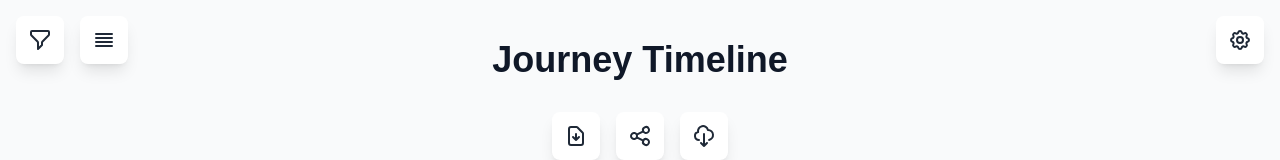
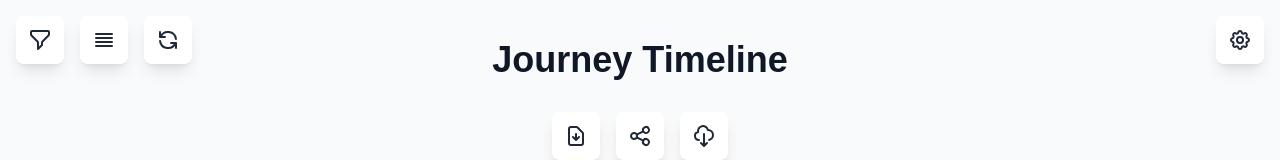
Before and after one commit to ryanleis/journeymappy, a Next.js app: page / in a window 1280 px wide. Shown: the top 160 px of the page. Built offline with nearby package versions, Linux system fonts and the light colour scheme.

Commit message:
Start over button

```diff
--- a/src/app/page.tsx
+++ b/src/app/page.tsx
@@ -10,6 +10,7 @@ import ActivityFilter from "../components/ActivityFilter";
 import TimelineSharing from "../components/TimelineSharing";
 import FileImport from "../components/FileImport";
 import TimelineLayoutSwitcher, { TimelineLayout } from "../components/TimelineLayoutSwitcher";
+import StartOver from "../components/StartOver";
 import { useColors } from "../context/ColorContext";
 
 export type Activity = {
@@ -32,7 +33,7 @@ export default function HomePage() {
   const [currentTimeline, setCurrentTimeline] = useState<TimelineConfig | null>(null);
   const [savedTimelines, setSavedTimelines] = useState<TimelineConfig[]>([]);
   const [timelineLayout, setTimelineLayout] = useState<TimelineLayout>('inline');
-  const { colors } = useColors();
+  const { colors, resetColors } = useColors();
 
   // Load saved data from localStorage
   useEffect(() => {
@@ -122,6 +123,28 @@ export default function HomePage() {
     setTimelineLayout(layout);
   };
 
+  const handleStartOver = () => {
+    // Clear all data
+    setActivities([]);
+    setFilteredActivities([]);
+    setSelectedActivity(null);
+    setCurrentTimeline(null);
+    setSavedTimelines([]);
+    setTimelineLayout('inline');
+
+    // Clear localStorage
+    localStorage.removeItem(ACTIVITIES_STORAGE_KEY);
+    localStorage.removeItem(TIMELINES_STORAGE_KEY);
+    localStorage.removeItem(LAYOUT_STORAGE_KEY);
+
+    // Reset colors to default
+    resetColors();
+
+    // Clear any other stored data
+    localStorage.removeItem('colorSettings');
+    localStorage.removeItem('customThemes');
+  };
+
   return (
     <main className="min-h-screen flex flex-col items-center py-10" style={{ backgroundColor: colors.pageBackground }}>
       <h1 className="text-4xl font-bold mb-8 text-gray-900">Journey Timeline</h1>
@@ -146,6 +169,7 @@ export default function HomePage() {
         <FileImport
           onImport={importActivities}
         />
+        <StartOver onStartOver={handleStartOver} />
       </div>
 
       {/* Current timeline info */}
--- /dev/null
+++ b/src/components/StartOver.tsx
@@ -0,0 +1,116 @@
+"use client";
+
+import React, { useState } from 'react';
+import { useColors } from '../context/ColorContext';
+
+type StartOverProps = {
+  onStartOver: () => void;
+};
+
+export default function StartOver({ onStartOver }: StartOverProps) {
+  const { colors } = useColors();
+  const [isOpen, setIsOpen] = useState(false);
+
+  const handleStartOver = () => {
+    if (confirm('Are you sure you want to start over? This will permanently delete all timelines, activities, and settings. This action cannot be undone.')) {
+      onStartOver();
+      setIsOpen(false);
+    }
+  };
+
+  return (
+    <div className="fixed top-4 left-36 z-40">
+      <button
+        onClick={() => setIsOpen(!isOpen)}
+        className="rounded-lg p-3 shadow-lg hover:shadow-xl transition-shadow"
+        style={{
+          backgroundColor: colors.activityBoxBackground,
+          color: colors.activityBoxText
+        }}
+        title="Start Over"
+      >
+        <svg
+          xmlns="http://www.w3.org/2000/svg"
+          className="h-6 w-6"
+          fill="none"
+          viewBox="0 0 24 24"
+          stroke="currentColor"
+        >
+          <path
+            strokeLinecap="round"
+            strokeLinejoin="round"
+            strokeWidth={2}
+            d="M4 4v5h.582m15.356 2A8.001 8.001 0 004.582 9m0 0H9m11 11v-5h-.581m0 0a8.003 8.003 0 01-15.357-2m15.357 2H15"
+          />
+        </svg>
+      </button>
+
+      {isOpen && (
+        <div
+          className="absolute top-16 left-0 rounded-xl shadow-2xl p-6 w-80 animate-slideDown"
+          style={{ backgroundColor: colors.modalBackground }}
+        >
+          <div className="flex justify-between items-center mb-6">
+            <h3 className="text-lg font-semibold" style={{ color: colors.activityBoxText }}>Start Over</h3>
+            <button
+              onClick={() => setIsOpen(false)}
+              className="text-gray-400 hover:text-gray-700 text-2xl font-bold focus:outline-none"
+            >
+              ×
+            </button>
+          </div>
+
+          <div className="space-y-4">
+            <div className="p-4 rounded-lg" style={{ backgroundColor: colors.activityBoxBackground }}>
+              <h4 className="font-medium mb-2" style={{ color: colors.activityBoxText }}>⚠️ Warning</h4>
+              <p className="text-sm" style={{ color: colors.activityBoxText }}>
+                Starting over will permanently delete:
+              </p>
+              <ul className="text-sm mt-2 space-y-1" style={{ color: colors.activityBoxText }}>
+                <li>• All timelines</li>
+                <li>• All activities</li>
+                <li>• All custom themes</li>
+                <li>• All color settings</li>
+                <li>• All imported data</li>
+              </ul>
+            </div>
+
+            <div className="flex gap-3">
+              <button
+                onClick={handleStartOver}
+                className="flex-1 p-2 rounded-lg transition-colors text-sm"
+                style={{
+                  backgroundColor: '#ef4444',
+                  color: 'white'
+                }}
+              >
+                Start Over
+              </button>
+              <button
+                onClick={() => setIsOpen(false)}
+                className="p-2 rounded-lg transition-colors text-sm"
+                style={{
+                  backgroundColor: colors.activityBoxBackground,
+                  color: colors.activityBoxText,
+                  border: `1px solid ${colors.activityBoxText}`
+                }}
+              >
+                Cancel
+              </button>
+            </div>
+          </div>
+
+          <style jsx>{`
+            @keyframes slideDown {
+              from { transform: translateY(-10px); opacity: 0; }
+              to { transform: translateY(0); opacity: 1; }
+            }
+            .animate-slideDown {
+              animation: slideDown 0.2s ease-out;
+            }
+          `}</style>
+        </div>
+      )}
+    </div>
+  );
+}
--- a/src/components/Timeline.tsx
+++ b/src/components/Timeline.tsx
@@ -66,27 +66,29 @@ export default function Timeline({ activities, onSelect, layout }: TimelineProps
           })}
         </div>
 
-        {/* Timeline line */}
+        {/* Timeline line with extended padding */}
+        <div className="relative mx-32">
           <div
-          className="relative h-1 rounded-full mx-4"
+            className="h-1 rounded-full"
             style={{ backgroundColor: colors.timelineColor }}
           >
-          {/* Timeline markers */}
+            {/* Timeline markers with dots */}
             {sorted.map((activity) => {
               const pos = ((new Date(activity.endDate).getTime() - minDate) / range) * 100;
               return (
                 <div
                   key={activity.id}
-                className="absolute top-1/2 w-3 h-3 rounded-full border-2"
+                  className="absolute top-1/2 w-4 h-4 rounded-full border-2 shadow-sm"
                   style={{
                     left: `${pos}%`,
                     backgroundColor: colors.activityBoxBackground,
-                  borderColor: colors.activityBoxText,
+                    borderColor: colors.timelineColor,
                     transform: "translate(-50%, -50%)"
                   }}
                 />
               );
             })}
+          </div>
         </div>
 
         {/* Bottom row of activities */}
@@ -132,14 +134,31 @@ export default function Timeline({ activities, onSelect, layout }: TimelineProps
   // Inline layout (original)
   return (
     <div className="relative h-32 flex items-center">
-      {/* Timeline line */}
-      <div
-        className="absolute left-0 right-0 top-1/2 h-1 rounded-full z-0"
+      {/* Timeline line with extended padding */}
+      <div className="absolute left-32 right-32 top-1/2 h-1 rounded-full z-0"
         style={{
           backgroundColor: colors.timelineColor,
           transform: "translateY(-50%)"
         }}
       />
+
+      {/* Timeline markers with dots */}
+      {sorted.map((activity) => {
+        const pos = ((new Date(activity.endDate).getTime() - minDate) / range) * 100;
+        return (
+          <div
+            key={`marker-${activity.id}`}
+            className="absolute top-1/2 w-4 h-4 rounded-full border-2 shadow-sm z-5"
+            style={{
+              left: `calc(32px + ${pos}% * (calc(100% - 64px) / 100%))`,
+              backgroundColor: colors.activityBoxBackground,
+              borderColor: colors.timelineColor,
+              transform: "translate(-50%, -50%)"
+            }}
+          />
+        );
+      })}
+
       {/* Activity boxes */}
       {sorted.map((activity) => {
         const pos = ((new Date(activity.endDate).getTime() - minDate) / range) * 100;
@@ -147,7 +166,7 @@ export default function Timeline({ activities, onSelect, layout }: TimelineProps
           <div
             key={activity.id}
             className="absolute z-10"
-            style={{ left: `calc(${pos}% - 60px)` }}
+            style={{ left: `calc(32px + ${pos}% * (calc(100% - 64px) / 100%) - 60px)` }}
           >
             <button
               onClick={() => onSelect(activity)}
--- a/src/context/ColorContext.tsx
+++ b/src/context/ColorContext.tsx
@@ -93,6 +93,7 @@ type ColorContextType = {
   saveCustomTheme: (name: string) => void;
   deleteCustomTheme: (name: string) => void;
   resetToTheme: (themeName?: string) => void;
+  resetColors: () => void;
 };
 
 const ColorContext = createContext<ColorContextType | undefined>(undefined);
@@ -170,6 +171,18 @@ export function ColorProvider({ children }: { children: React.ReactNode }) {
     }
   };
 
+  const resetColors = () => {
+    // Reset to default Light theme
+    setCurrentTheme('Light');
+    setColors(themes[0].colors);
+    setCustomThemes([]);
+
+    // Clear localStorage
+    localStorage.removeItem(CUSTOM_THEMES_KEY);
+    localStorage.removeItem(CURRENT_THEME_KEY);
+    localStorage.removeItem(COLOR_SETTINGS_KEY);
+  };
+
   return (
     <ColorContext.Provider value={{
       colors,
@@ -180,6 +193,7 @@ export function ColorProvider({ children }: { children: React.ReactNode }) {
       saveCustomTheme,
       deleteCustomTheme,
       resetToTheme,
+      resetColors,
     }}>
       {children}
     </ColorContext.Provider>
```
Lines whose indentation alone changed are shown as unchanged.
